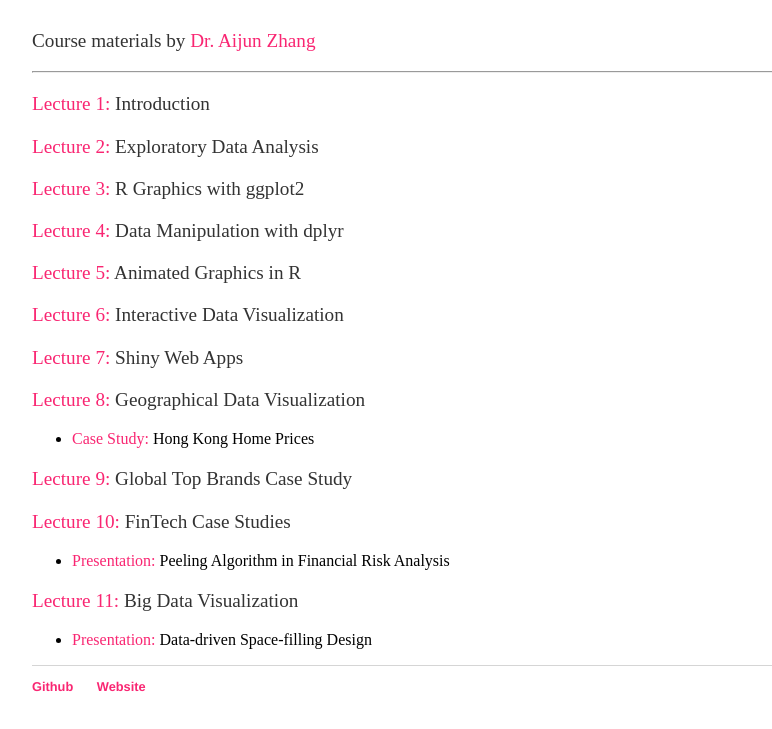
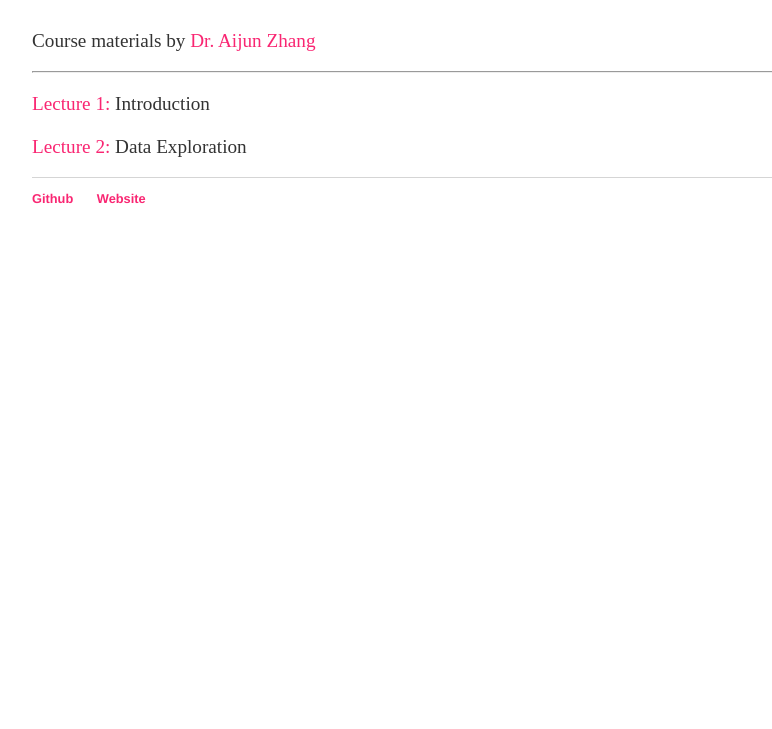
Before and after one commit to ajzhanghk/Stat3612, a plain HTML site: page index.html in a window 1280 px wide. Shown: the part 107-836 px from the top of the page, without its empty margins (160-932 px from the left). After the commit the page ends 800 px from the top, so only its background shows below. Drawn offline with Linux system fonts and the light colour scheme.

Commit message:
Update index.html

```diff
--- a/index.html
+++ b/index.html
@@ -17,31 +17,13 @@
 			<p>Course materials by <a href="http://www.statsoft.org/">Dr. Aijun Zhang</a></p>
 			<hr>
 
-			<p><a href="Lecture1/">Lecture 1:</a> Introduction<br /></p>
-			<p><a href="Lecture2_EDA/">Lecture 2:</a> Exploratory Data Analysis<br /></p>
-			<p><a href="Lecture3_ggplot2/">Lecture 3:</a> R Graphics with ggplot2<br /></p>
-			<p><a href="Lecture4_dplyr/">Lecture 4:</a> Data Manipulation with dplyr<br /></p>
-			<p><a href="Lecture5_Animation/">Lecture 5:</a> Animated Graphics in R<br /></p>
-			<p><a href="Lecture6_iDataViz/">Lecture 6:</a> Interactive Data Visualization<br /></p>
-			<p><a href="Lecture7_Shiny/">Lecture 7:</a> Shiny Web Apps<br /></p>
-			<p><a href="Lecture8_GeoDataViz/">Lecture 8:</a> Geographical Data Visualization<br /></p>
-			<ul>
-				<li><a href="Lecture8_GeoDataViz/CaseHKHomePrice.html">Case Study:</a> Hong Kong Home Prices</li>
-			</ul>
-			<p><a href="Lecture9_Brands/Lecture9_Brands.html">Lecture 9:</a> Global Top Brands Case Study<br /></p>
-			<p><a href="Lecture10_FinTech/">Lecture 10:</a> FinTech Case Studies <br /></p>
-			<ul>
-				<li><a href="Lecture10_FinTech/2008PeelingAlgorithm.pdf">Presentation:</a> Peeling Algorithm in Financial Risk Analysis</li>
-			</ul>
-			<p><a href="Lecture11_BigDataViz/">Lecture 11:</a> Big Data Visualization <br /></p>
-			<ul>
-				<li><a href="Lecture11_BigDataViz/20181110DSD_Nankai.pdf">Presentation:</a> Data-driven Space-filling Design</li>
-			</ul>
+			<p><a href="Lecture1_Introduction.pdf">Lecture 1:</a> Introduction<br /></p>
+			<p><a href="#">Lecture 2:</a> Data Exploration<br /></p>
 		</div>
 		<footer>
     		<ul>
         		<li><a href="https://github.com/ajzhanghku">Github</a></li>
-        		<li><a href="http://www.statsoft.org">Website</a></li>
+        		<li><a href="http://www.statsoft.org/">Website</a></li>
 			</ul>
 		</footer>
 	</body>
```
